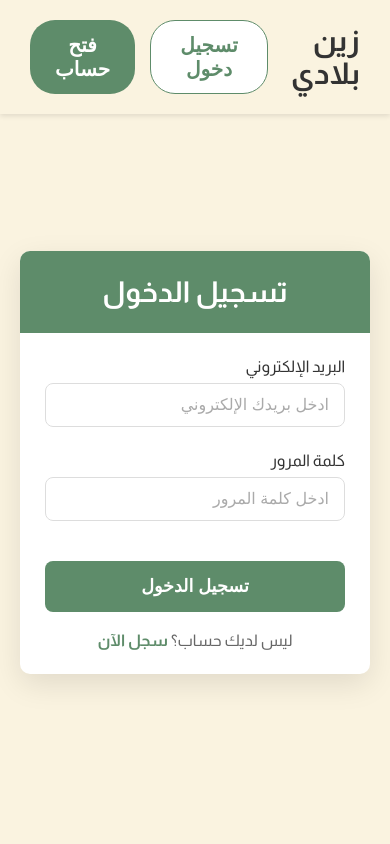
After one commit to ayoub21dev/ZenBladi-V2, a PHP site: page /login.php in a window 390 px wide. The commit adds this page. Run offline with PHP 8.4, Linux system fonts and the light colour scheme.

Commit message:
feat(auth): implement login page and update signup navigation
- Add new login.php page with form and styling
- Update SignUpSeller.php and SignUpClient.php to link to login page
- Add navigation.js script to all pages for consistent behavior
- Style login form with responsive design matching site theme

```diff
--- a/frontEnd/SignUpSeller.php
+++ b/frontEnd/SignUpSeller.php
@@ -65,11 +65,12 @@ include __DIR__ . '/../Includes/header.php';
                     </div>
                 </div>
                 <button type="submit" class="submit-btn">تسجيل</button>
-                <p class="login-link">
-                    لديك حساب بالفعل؟ <a href="#">تسجيل الدخول</a>
+                <p class="login-link" id="login-link-seller">
+                    لديك حساب بالفعل؟ <a href="login.php">تسجيل الدخول</a>
                 </p>
             </form>
         </div>
     </div>
+    <script src="assest/JS/navigation.js"></script>
 </body>
 </html>
--- /dev/null
+++ b/frontEnd/assest/CSS/login.css
@@ -0,0 +1,128 @@
+
+* {
+    margin: 0;
+    padding: 0;
+    box-sizing: border-box;
+}
+
+body {
+    font-family: 'Almarai', sans-serif;
+    background-color: #faf3e0;
+    display: flex;
+    justify-content: center;
+    align-items: center;
+    min-height: 100vh;
+    margin: 0;
+    direction: rtl;
+    padding: 20px;
+    padding-top: 100px; /* Add padding-top for the fixed header */
+}
+
+.form-container {
+    background: white;
+    padding: 0;
+    border-radius: 15px;
+    box-shadow: 0 10px 30px rgba(0, 0, 0, 0.1);
+    width: 100%;
+    max-width: 500px;
+    text-align: right;
+    overflow: hidden;
+}
+
+.form-header {
+    background-color: #5E8C6A;
+    color: white;
+    padding: 25px;
+    text-align: center;
+}
+
+.form-header h1 {
+    margin: 0;
+    font-size: 1.8em;
+    font-weight: 600;
+}
+
+.form-content {
+    padding: 35px;
+}
+
+.form-group {
+    margin-bottom: 25px;
+}
+
+.form-group label {
+    display: block;
+    margin-bottom: 8px;
+    font-weight: 500;
+    color: #333;
+}
+
+.form-group input {
+    width: 100%;
+    padding: 12px 15px;
+    border: 1px solid #ddd;
+    border-radius: 8px;
+    font-size: 16px;
+    transition: all 0.3s ease;
+}
+
+.form-group input:focus {
+    border-color: #5E8C6A;
+    outline: none;
+    box-shadow: 0 0 0 3px rgba(94, 140, 106, 0.1);
+}
+
+.form-group input::placeholder {
+    color: #aaa;
+    text-align: right;
+}
+
+.submit-btn {
+    background-color: #5E8C6A;
+    color: white;
+    padding: 15px 30px;
+    border: none;
+    border-radius: 8px;
+    font-size: 1.1em;
+    font-weight: 600;
+    cursor: pointer;
+    width: 100%;
+    transition: all 0.3s ease;
+    margin-top: 15px;
+}
+
+.submit-btn:hover {
+    background-color: #4a7054;
+    transform: translateY(-2px);
+    box-shadow: 0 5px 15px rgba(94, 140, 106, 0.3);
+}
+
+.login-link {
+    text-align: center;
+    margin-top: 20px;
+    font-size: 1em;
+    color: #666;
+}
+
+.login-link a {
+    color: #5E8C6A;
+    text-decoration: none;
+    font-weight: 600;
+    transition: color 0.3s ease;
+}
+
+.login-link a:hover {
+    color: #4a7054;
+    text-decoration: underline;
+}
+
+/* Mobile responsive */
+@media (max-width: 768px) {
+    .form-container {
+        border-radius: 10px;
+    }
+
+    .form-content {
+        padding: 25px;
+    }
+}
--- /dev/null
+++ b/frontEnd/login.php
@@ -0,0 +1,41 @@
+<!DOCTYPE html>
+<html lang="ar" dir="rtl">
+<head>
+    <meta charset="UTF-8">
+    <meta name="viewport" content="width=device-width, initial-scale=1.0">
+    <title>تسجيل الدخول</title>
+    <link href="https://fonts.googleapis.com/css2?family=Almarai:wght@300;400;700&display=swap" rel="stylesheet">
+    <link rel="stylesheet" href="../Includes/header.css">
+    <link rel="stylesheet" href="assest/css/login.css">
+</head>
+<body>
+
+<?php
+// Include the header
+include __DIR__ . '/../Includes/header.php';
+?>
+
+    <div class="form-container">
+        <div class="form-header">
+            <h1>تسجيل الدخول</h1>
+        </div>
+        <div class="form-content">
+            <form>
+                <div class="form-group">
+                    <label for="email">البريد الإلكتروني</label>
+                    <input type="email" id="email" name="email" placeholder="ادخل بريدك الإلكتروني" required>
+                </div>
+                <div class="form-group">
+                    <label for="password">كلمة المرور</label>
+                    <input type="password" id="password" name="password" placeholder="ادخل كلمة المرور" required>
+                </div>
+                <button type="submit" class="submit-btn">تسجيل الدخول</button>
+                <p class="login-link">
+                    ليس لديك حساب؟ <a href="SignUpClient.php" id="signup-link" >سجل الآن</a>
+                </p>
+            </form>
+        </div>
+    </div>
+    <script src="assest/JS/navigation.js"></script>
+</body>
+</html>
```
Also changed, not shown: frontEnd/SignUpClient.php (+5 -5 lines).
